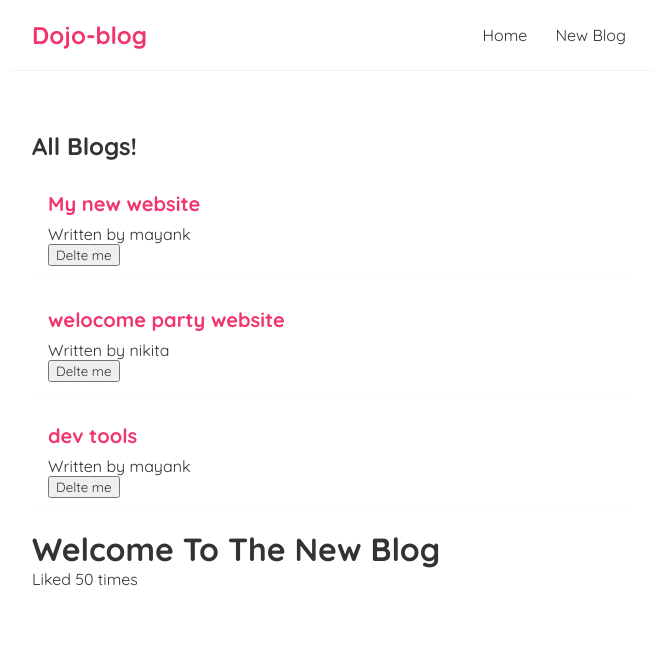
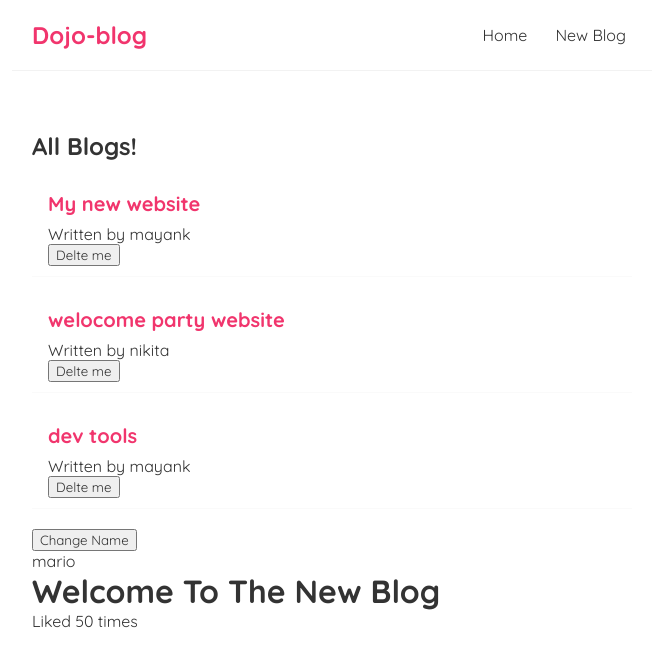
Before and after one commit to mayank98x/React, a React (Create React App) app: page / in a window 1280 px wide. Shown: the top 666 px of the page, without its empty margins (308-964 px from the left). Built offline with nearby package versions, Linux system fonts and the light colour scheme.

Commit message:
add:useEffect Dependencies

```diff
--- a/src/Home.js
+++ b/src/Home.js
@@ -11,6 +11,8 @@
         {title:'dev tools' , body: ' lorem asdasd' , author: 'mayank' , id: 3}
     ])
 
+    const [name, setName] = useState('mario');
+
      const setDelete = (id) => {
         console.log("Id is working",id);
         const newBlogs = blogs.filter(blog => blog.id !== id);
@@ -18,14 +20,15 @@
     }
 
     useEffect(() => {
-        console.log("USEEFFECT is working",blogs);
-    }
-    );
+        console.log("USEEFFECT is name",name);
+    },[name]);
     return (
         <div className="home">
 
            <BlogList blogs={blogs} title="All Blogs!" setDelete={setDelete}/>
            {/* <BlogList blogs={blogs.filter((blog) => blog.author === 'mayank') } title="Mayanks All The Blogs!"/> */}
+            <button onClick={()=> setName('shawn')}>Change Name</button>
+            <p>{name}</p>
          </div>
      );
 }
```
